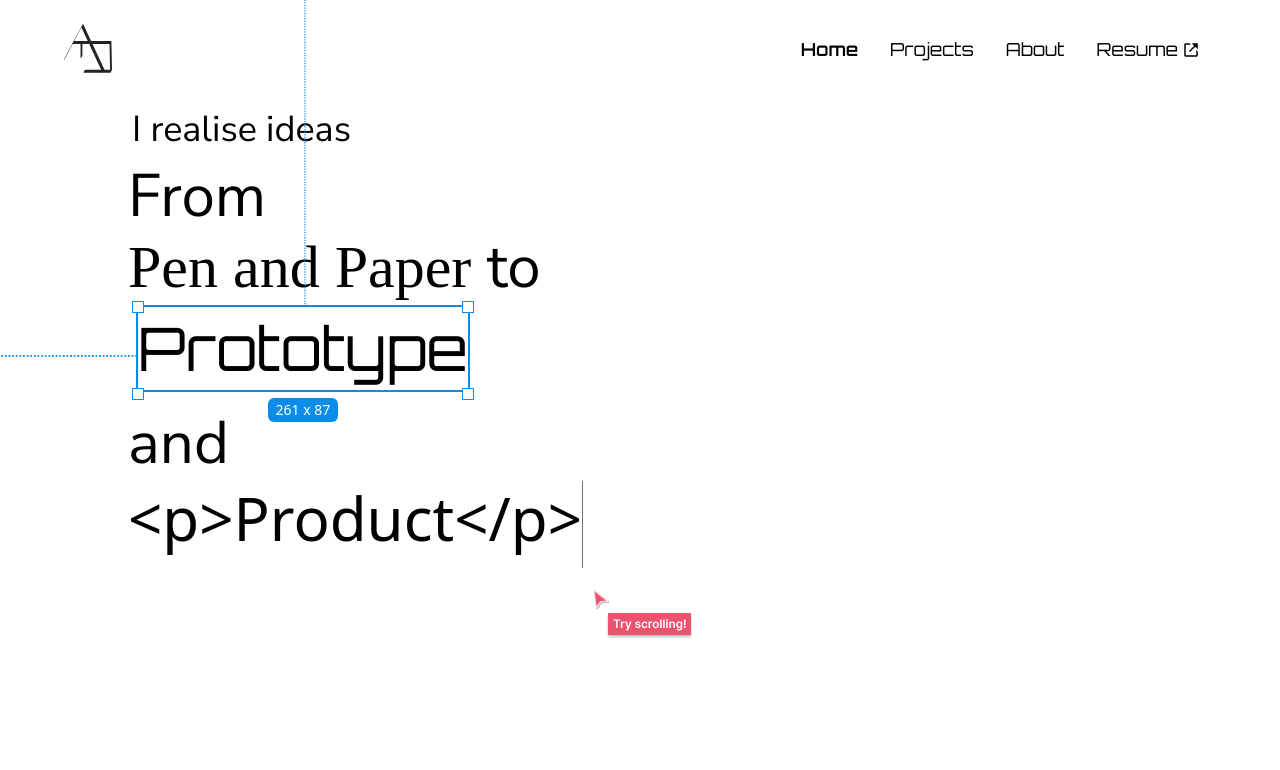
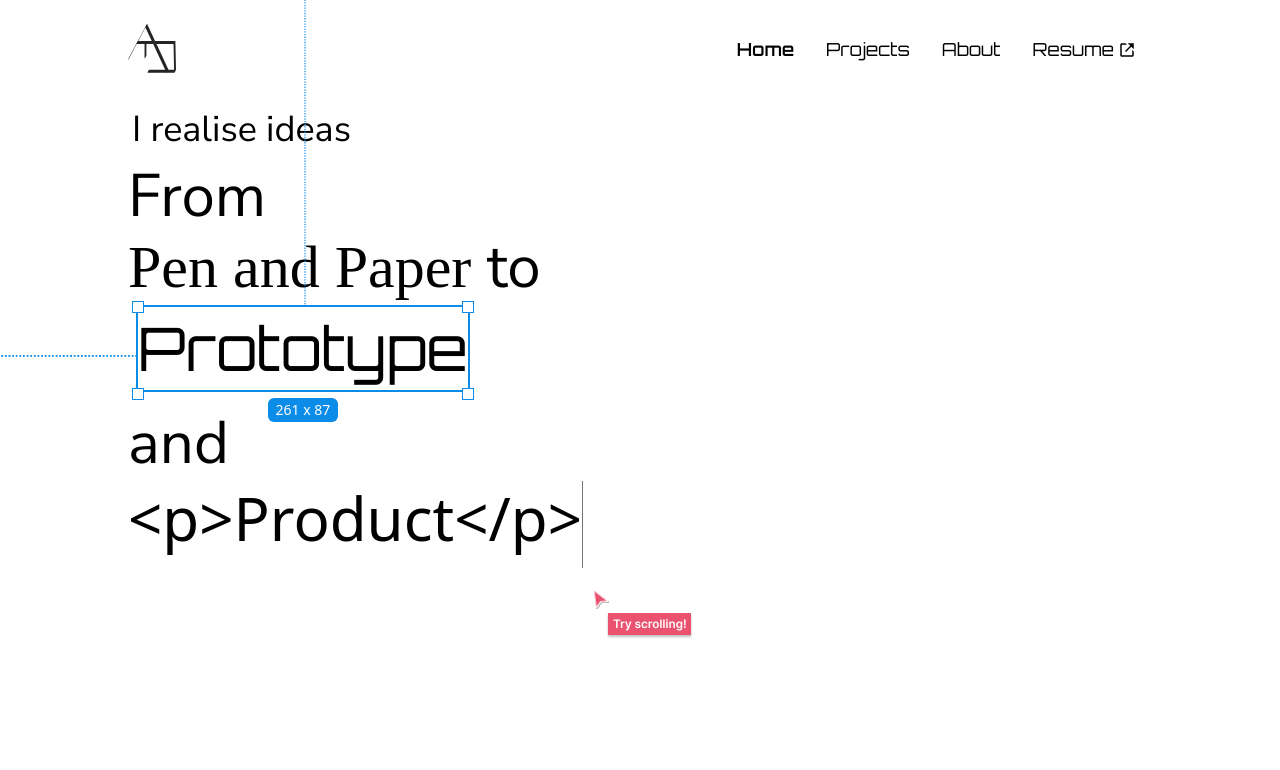
Before and after one commit to supraditya/portfoliov2, a Next.js app: page / in a window 1280 px wide. Shown: the top 770 px of the page. Built offline with nearby package versions, Linux system fonts and the light colour scheme; a web font is replaced by a local one.

Commit message:
Changed nav padding to match content

```diff
--- a/components/Navbar.js
+++ b/components/Navbar.js
@@ -43,7 +43,7 @@ export default function Navbar() {
   return (
     <nav
       style={scrollState ? navScrollStyles : {}}
-      className="sticky w-full mx-auto transition-all duration-100 ease-in-out top-0 z-50 py-6 px-8 lg:px-16 flex justify-between font-primary"
+      className="sticky w-full mx-auto transition-all duration-100 ease-in-out top-0 z-50 py-6 px-8 md:px-32 flex justify-between font-primary"
     >
       <Link href="/">
         <Image
```
